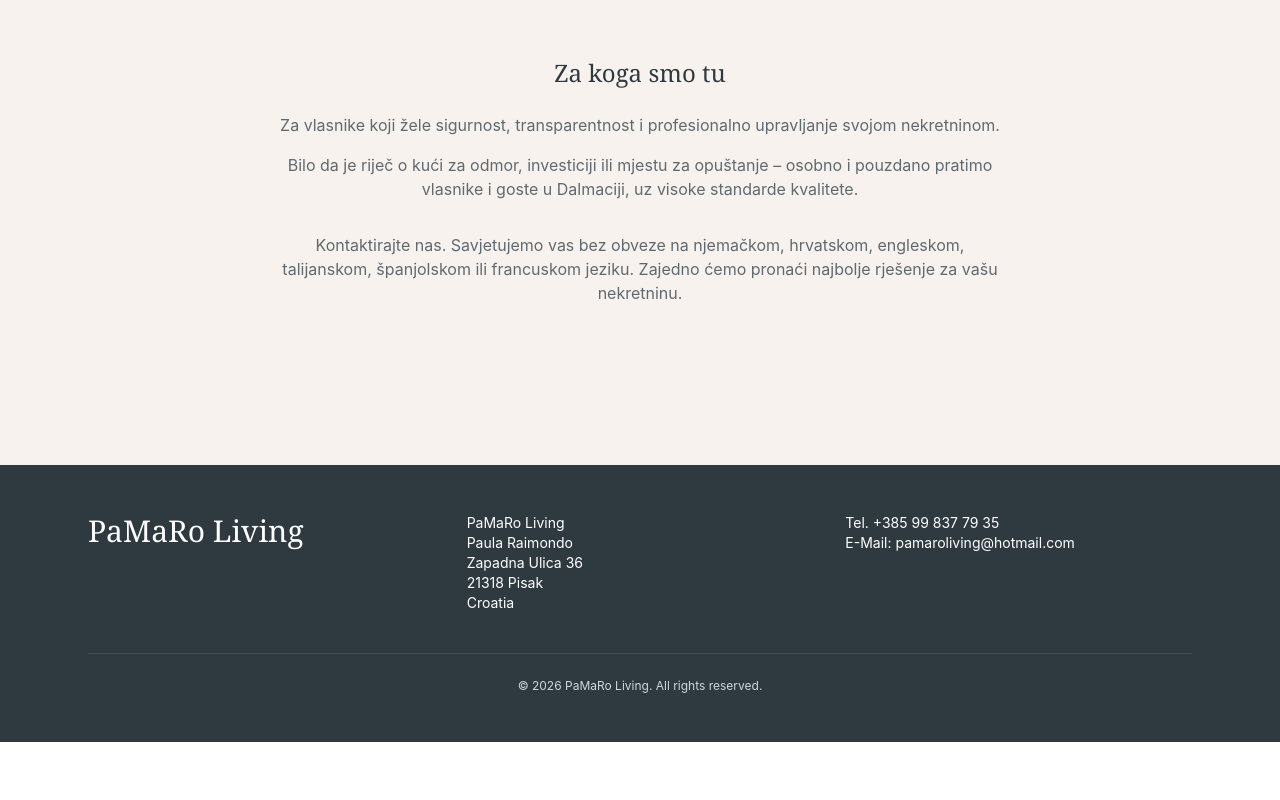
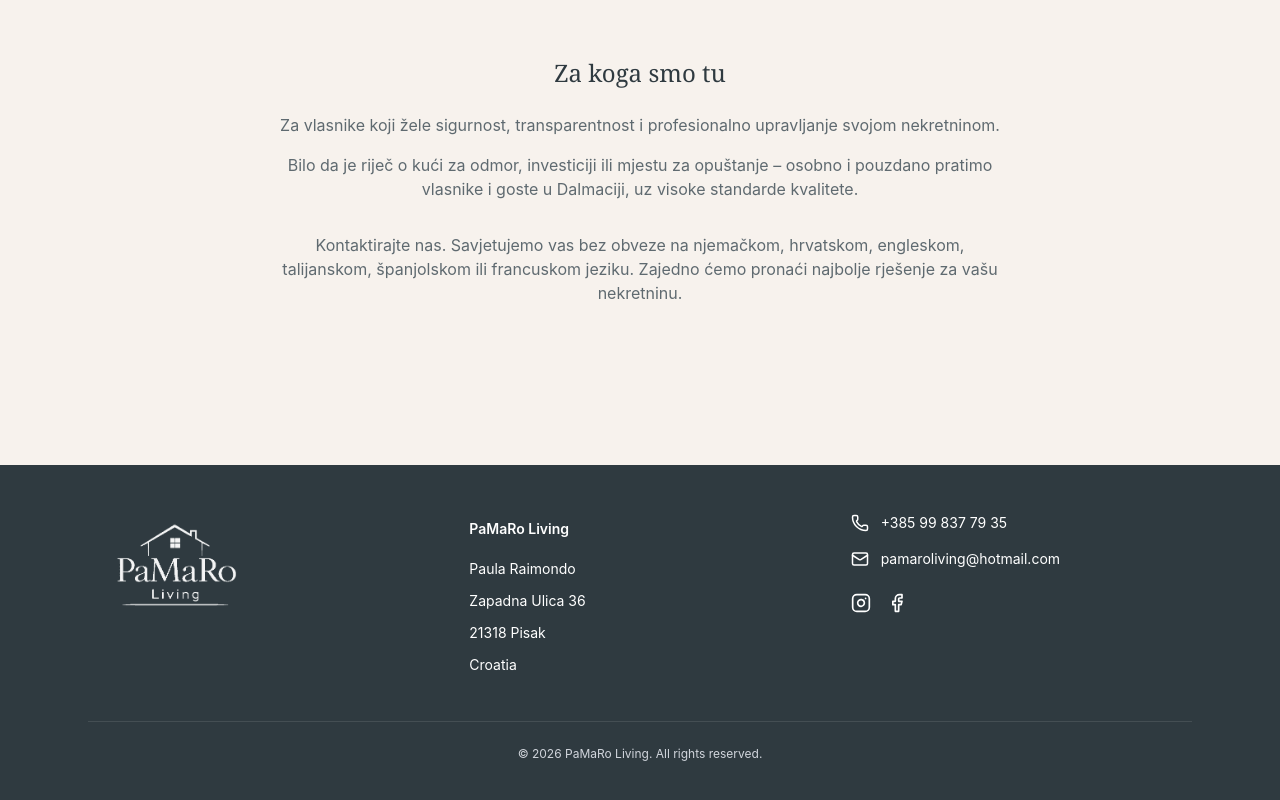
Before and after one commit to paulina44444/PaMaRoLiving, a React (Vite) app: page / in a window 1280 px wide. Shown: the part 1189-1989 px from the top of the page. Before the commit the page ends 1931 px from the top, so only its background shows below. Built offline with nearby package versions, Linux system fonts and the light colour scheme.

Commit message:
footer angepasst

```diff
--- a/src/App.jsx
+++ b/src/App.jsx
@@ -1,5 +1,12 @@
 import React, { useState } from "react";
-import { Menu, X } from "lucide-react";
+import {
+  Menu,
+  X,
+  Phone,
+  Mail,
+  Instagram,
+  Facebook
+} from "lucide-react";
 
 /* ================= SIMPLE LANGUAGE STATE ================= */
 const navLabels = {
@@ -85,38 +92,58 @@ className="md:hidden"
 function FooterBar() {
   return (
     <footer className="bg-[#2f3a40] text-white mt-24">
-
       <div className="max-w-6xl mx-auto px-6 py-12">
 
         {/* obere 3 Spalten */}
-        <div className="grid grid-cols-1 md:grid-cols-3 gap-8 text-sm text-center md:text-left">
+        <div className="grid grid-cols-1 md:grid-cols-3 gap-10 items-start text-sm text-center md:text-left">
 
-          <div className="font-serif text-3xl">
-            PaMaRo Living
+          {/* Logo */}
+          <div className="flex justify-center md:justify-start">
+            <img
+              src="/logo.png"
+              alt="PaMaRo Living"
+              className="h-28 w-auto brightness-0 invert opacity-95"
+            />
           </div>
 
-          <div>
-            PaMaRo Living<br />
+          {/* Adresse */}
+          <div className="leading-8">
+            <div className="font-semibold mb-2">PaMaRo Living</div>
+
             Paula Raimondo<br />
             Zapadna Ulica 36<br />
             21318 Pisak<br />
             Croatia
           </div>
 
-          <div>
-            Tel. +385 99 837 79 35<br />
-            E-Mail: pamaroliving@hotmail.com
+          {/* Kontakt */}
+          <div className="space-y-4">
+
+            <div className="flex items-center justify-center md:justify-start gap-3">
+              <Phone size={18} />
+              <span>+385 99 837 79 35</span>
+            </div>
+
+            <div className="flex items-center justify-center md:justify-start gap-3">
+              <Mail size={18} />
+              <span>pamaroliving@hotmail.com</span>
+            </div>
+
+            <div className="flex items-center justify-center md:justify-start gap-4 pt-2">
+              <Instagram size={20} className="hover:text-[#c6a27b] cursor-pointer transition" />
+              <Facebook size={20} className="hover:text-[#c6a27b] cursor-pointer transition" />
+            </div>
+
           </div>
 
         </div>
 
-        {/* Linie */}
+        {/* untere Linie */}
         <div className="border-t border-white/10 mt-10 pt-6 text-center text-xs text-gray-300">
           © {new Date().getFullYear()} PaMaRo Living. All rights reserved.
         </div>
 
       </div>
-
     </footer>
   );
 }
```
